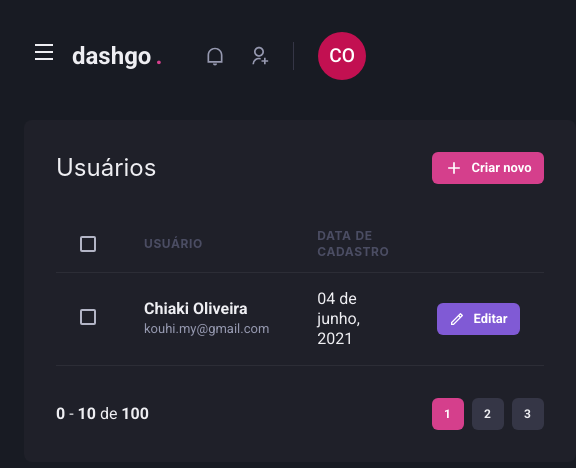
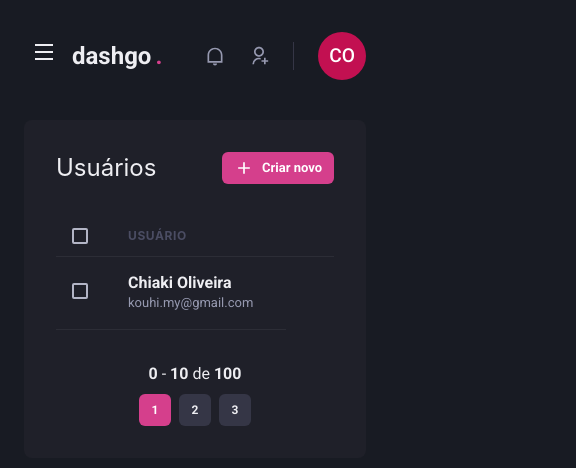
Before and after one commit to Iris-kon/dashgo, a Next.js app: page /users in a window 390 px wide. Shown: the top 468 px of the page, 576 px wide, since content can reach past the window. Built offline with nearby package versions, Linux system fonts and the light colour scheme.

Commit message:
add responsiveness to user list

```diff
--- a/src/components/Pagination/index.tsx
+++ b/src/components/Pagination/index.tsx
@@ -4,7 +4,7 @@
 export function Pagination() {
     return (
         <Stack
-            direction="row"
+            direction={["column","row"]}
             mt="8"
             justify="space-between"
             align="center"
--- a/src/pages/dashboard.tsx
+++ b/src/pages/dashboard.tsx
@@ -76,7 +76,7 @@
 
                 <SimpleGrid flex="1" gap="4" minChildWidth="320px">
                     <Box
-                        p="8"
+                        p={["6","8"]}
                         bg="gray.800"
                         borderRadius={8}
                         pb="4"
@@ -91,7 +91,7 @@
                     </Box>
 
                     <Box
-                        p="8"
+                        p={["6","8"]}
                         bg="gray.800"
                         borderRadius={8}
                         pb="4"
--- a/src/pages/users/index.tsx
+++ b/src/pages/users/index.tsx
@@ -1,10 +1,15 @@
-import { Box, Button, Checkbox, Flex, Heading, Icon, Table, Tbody, Td, Text, Th, Thead, Tr } from "@chakra-ui/react"
+import { Box, Button, Checkbox, Flex, Heading, Icon, Table, Tbody, Td, Text, Th, Thead, Tr, useBreakpointValue } from "@chakra-ui/react"
 import { RiAddLine, RiPencilLine } from "react-icons/ri"
 import { Header } from "../../components/Header"
 import { Pagination } from "../../components/Pagination"
 import { Sidebar } from "../../components/Sidebar"
 
 export default function UserList() {
+    const isWideVersion = useBreakpointValue({
+        base: false,
+        lg: true
+    })
+
     return (
         <Box>
             <Header />
@@ -45,18 +50,18 @@
                     <Table colorScheme="whiteAlpha">
                         <Thead>
                             <Tr>
-                                <Th px="6" color="gray.300" width="8">
+                                <Th px={["4","6"]} color="gray.300" width="8">
                                     <Checkbox colorScheme="pink" />
                                 </Th>
                                 <Th>Usuário</Th>
-                                <Th>Data de cadastro</Th>
+                                {isWideVersion && <Th>Data de cadastro</Th>}
                                 <Th width="8"></Th>
                             </Tr>
                         </Thead>
 
                         <Tbody>
                             <Tr>
-                                <Td px="6">
+                                <Td px={["4","6"]}>
                                     <Checkbox colorScheme="pink" />
                                 </Td>
                                 <Td>
@@ -65,7 +70,8 @@
                                         <Text fontSize="small" color="gray.300">kouhi.my@gmail.com</Text>
                                     </Box>
                                 </Td>
-                                <Td>04 de junho, 2021</Td>
+                                {isWideVersion && <Td>04 de junho, 2021</Td>}
+                                {isWideVersion && (
                                     <Td>
                                         <Button
                                             as="a"
@@ -77,6 +83,7 @@
                                             Editar
                                         </Button>
                                     </Td>
+                                )}
                             </Tr>
                         </Tbody>
                     </Table>
```
Lines whose indentation alone changed are shown as unchanged.
